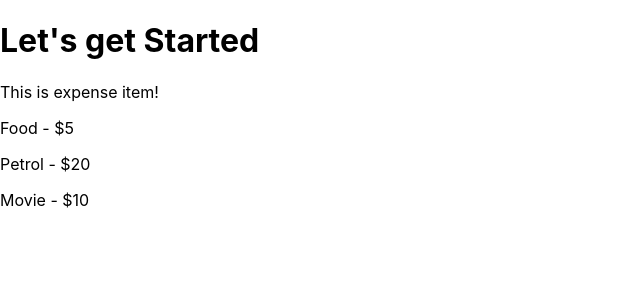
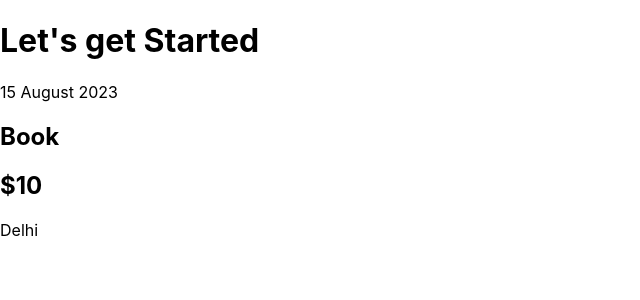
Before and after one commit to ashishkumar082018/First-React-App, a React (Create React App) app: page / in a window 1280 px wide. Shown: the top 300 px of the page, without its empty margins (0-640 px from the left). Built offline with nearby package versions, Linux system fonts and the light colour scheme.

Commit message:
writing complex jsx

```diff
--- a/src/components/ExpenseItem.js
+++ b/src/components/ExpenseItem.js
@@ -1,10 +1,12 @@
 function ExpenseItem(){
     return (
         <div>
-        <p>This is expense item!</p>
-          <p>Food - $5</p>
-          <p>Petrol - $20</p>
-          <p>Movie - $10</p>
+        <p>15 August 2023</p>
+        <div>
+          <h2>Book</h2>
+          <h2>$10</h2>
+         <p>Delhi</p>
+        </div>
       </div>
         )
 }
```
